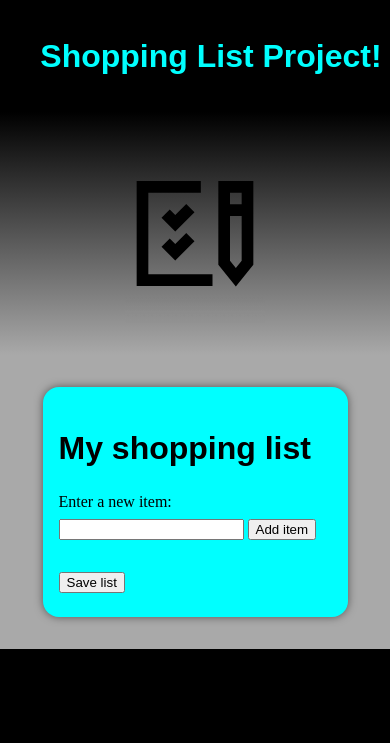
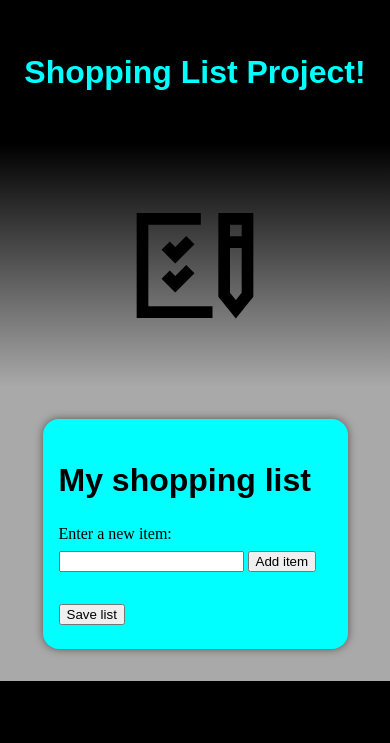
Before and after one commit to AdamWallgren28/ShoppingList, a plain HTML site: page index.html in a window 390 px wide. Shown: the top 743 px of the page. Drawn offline with nearby package versions, Linux system fonts and the light colour scheme.

Commit message:
cleans up nav

```diff
--- a/style.css
+++ b/style.css
@@ -22,6 +22,7 @@ nav {
     justify-content: center;
     align-items: center;
 }
+nav h1 {margin: 0 1rem;}
 
 header {
     padding: 2rem;
@@ -58,11 +59,11 @@ header {
                         height: 50%;
                         z-index: 1;
                         background: linear-gradient(to top, hsla(0, 0%, 57%), transparent);
-                        animation: slide 3s infinite;
+                        animation: slide 5s infinite;
                     }
                     @keyframes slide {
                         0% {transform: translateY(-300%);}
-                        100% {transform: translateY(100%);}
+                        100% {transform: translateY(600%);}
                     }
 main {
     background-color: darkgrey;
@@ -150,13 +151,9 @@ footer {
 
 @media screen and (max-width: 750px) {
     nav {
-        height: 7rem;
+        height: 9rem;
     }
-    h2 {margin: 1rem;}
-        .hem {
-            padding-top: 0;
-            padding-left: 2rem;
-        }
+
 
     .introDiv{
         flex-direction: column;
```
Also changed, not shown: index.html (+1 -1 lines).
